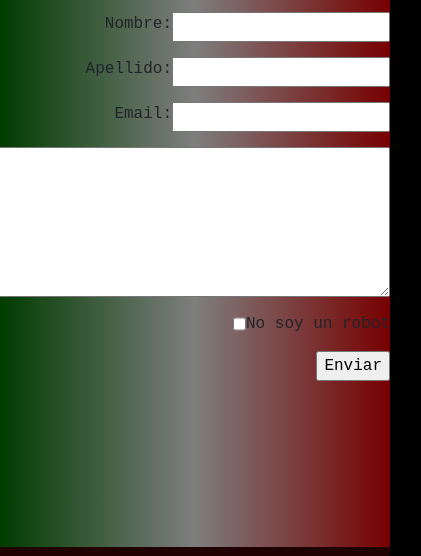
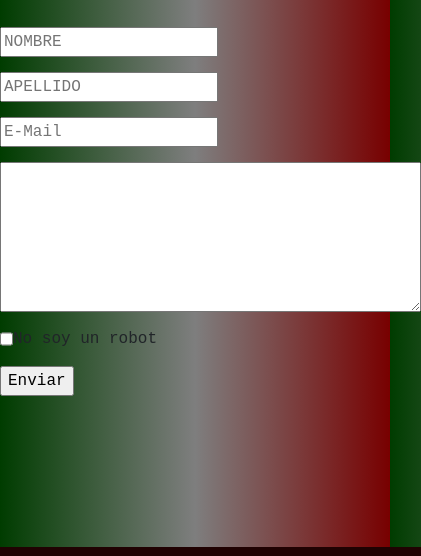
Before and after one commit to RodrigoBiglio/PFGarcia, a website: page pages/contacto.html in a window 390 px wide. Shown: the part 263-819 px from the top of the page, 421 px wide, since content can reach past the window. Drawn offline with nearby package versions, Linux system fonts and the light colour scheme.

Commit message:
agregue etiquetas meta description

```diff
--- a/SCSS/layout/_contacto.scss
+++ b/SCSS/layout/_contacto.scss
@@ -17,7 +17,7 @@
     display: flex;
     width: 40%;
     height: 600px;
-    justify-content: end;
+    // justify-content: end;
     align-items: center;
 
 
@@ -29,6 +29,6 @@
     div{
         margin-bottom: 15px;
         display: flex;
-        justify-content: end;
+        // justify-content: end;
     }
 }
--- a/SCSS/layout/_mediaqueries.scss
+++ b/SCSS/layout/_mediaqueries.scss
@@ -72,16 +72,6 @@
         margin-left: 20px;
     }
 
-    /* MQ CONTACTOS*/
-
-    .formularios_contacto{
-        display: flex;
-        justify-content: end;
-        overflow: hidden;
-        h1, p{
-            font-size: 15px;
-        }
-    }
     .contenedor-carrusel{
         display: flex;
         justify-content: center;
@@ -93,8 +83,20 @@
         padding: 0px;
     }
 
+
+    /* MQ CONTACTOS*/
+
+    .formularios_contacto{
+        p{
+            font-size: 15px;
+        }
+    }
+    .caja-form{
+        display: flex;
+        justify-content: center;
+        width: 70%
+    }
 }
-
 /* MEDIA QUERIES TABLET */
 
 @media screen and (min-width:768px) and (max-width: 1024px){
--- a/pages/contacto.html
+++ b/pages/contacto.html
@@ -4,6 +4,7 @@
     <meta charset="UTF-8">
     <meta http-equiv="X-UA-Compatible" content="IE=edge">
     <meta name="viewport" content="width=device-width, initial-scale=1.0">
+    <meta name="description" content="formulario para que puedas dejarnos un comentario u opinion">
     <meta name="keywords" content="aczino, freestyle, estilo libre, rap,contacto, contactanos, opinión">
     <link href="https://cdn.jsdelivr.net/npm/bootstrap@5.3.0-alpha3/dist/css/bootstrap.min.css" rel="stylesheet" integrity="sha384-KK94CHFLLe+nY2dmCWGMq91rCGa5gtU4mk92HdvYe+M/SXH301p5ILy+dN9+nJOZ" crossorigin="anonymous">
     <link rel="stylesheet" href="https://cdn.jsdelivr.net/npm/bootstrap-icons@1.10.5/font/bootstrap-icons.css">
@@ -60,22 +61,22 @@
           <h1>CONTACTENOS</h1>
           <p>Nos interesa su opinion, critica o simplemente un comentario.<br> Desde ya muchas gracias!</p>
           <div>
-              <label for="firstname">Nombre:</label>
-              <input type="text" name="firstname">
+              <label for="firstname"></label>
+              <input type="text" name="firstname" placeholder="NOMBRE">
           </div>
 
           <div>
-              <label for="Apellido">Apellido:</label>
-              <input type="text" name="Apellido">
+              <label for="Apellido"></label>
+              <input type="text" name="Apellido" placeholder="APELLIDO">
           </div>
 
           <div>
-              <label for="email">Email:</label>
-              <input type="email" name="email">
+              <label for="email"></label>
+              <input type="email" name="email" placeholder="E-Mail">
           </div>
 
           <div>
-              <textarea rows="6" cols="50" ></textarea>
+              <textarea rows="6" cols="40" ></textarea>
           </div>
 
           <div>
```
Also changed, not shown: index.html (+1 -0 lines), pages/campeonatos.html (+1 -0 lines), pages/discografia.html (+1 -0 lines), pages/galeria.html (+1 -0 lines), CSS/style.css, 1 other file.
